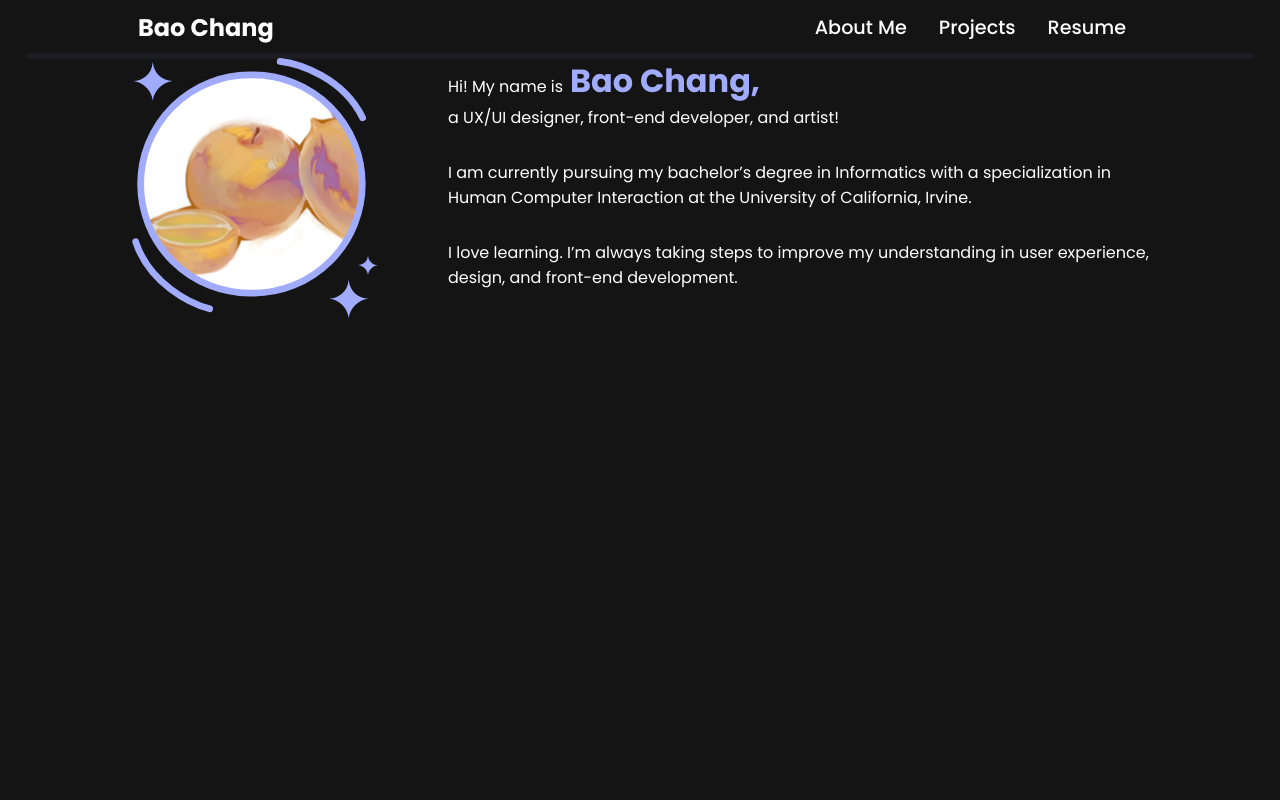
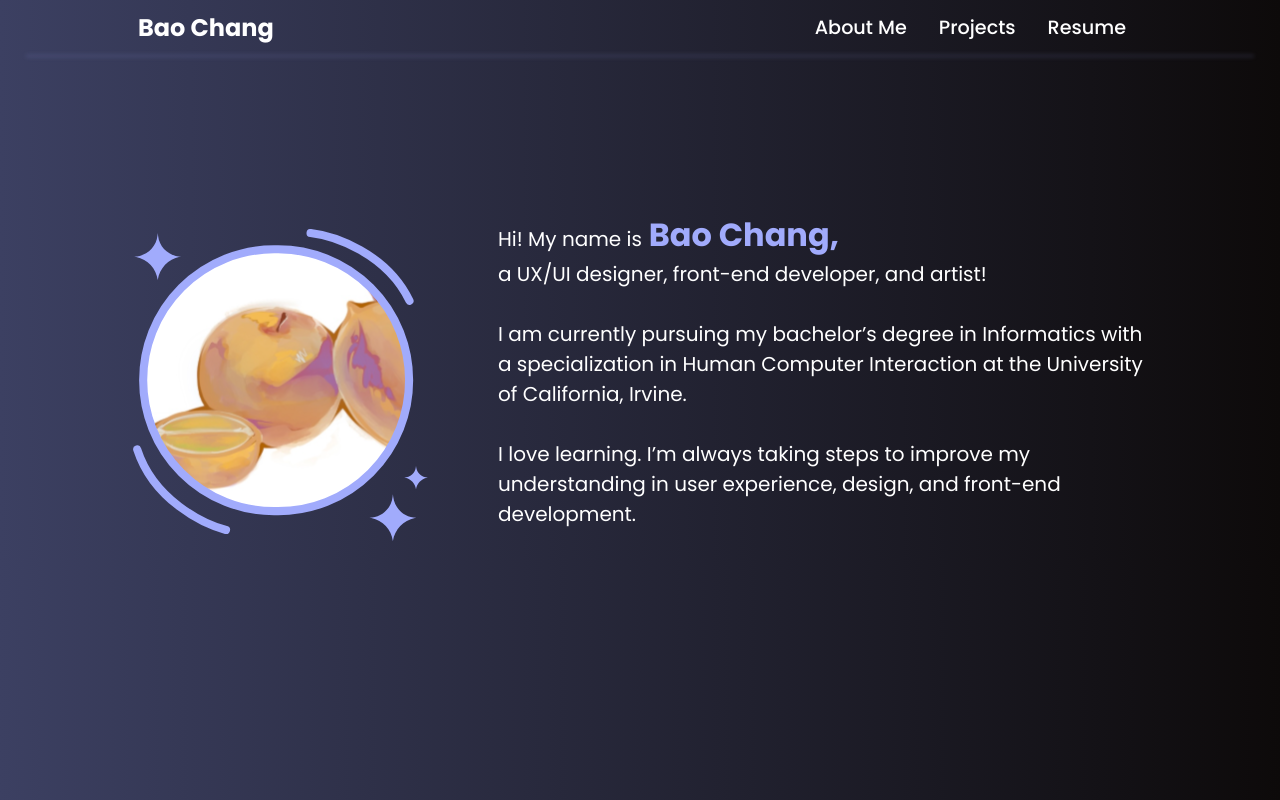
Before and after one commit to baobaoc7/baobaoc7.github.io, a React (Create React App) app: page / in a window 1280 px wide. Built offline with nearby package versions, Linux system fonts and the light colour scheme.

Commit message:
background

```diff
--- a/src/components/NavBar.css
+++ b/src/components/NavBar.css
@@ -31,7 +31,7 @@
         align-items: center;
         width: 100%;
         height: 100vh;
-        background: rgba(255, 255, 255, 0.1);
+        background: rgba(0, 0, 0, 0.5);
         position: absolute;
         top: 0;
         left: -100%;
--- a/src/components/ProjectCard.css
+++ b/src/components/ProjectCard.css
@@ -7,13 +7,10 @@
     text-align: center;
     margin: 10px;
 }
-
-.image{
-    width: 250px;
-    height: 200px;
-}
-
-#basic-menu{
-    /* background-color: rgba(255, 255, 255, 0.1); */
-    color: black;
-}
+.custom-card {
+    background: rgba(13, 10, 10, 0.9); /* matches #0D0A0A */
+    color: white;
+    border: none;
+    box-shadow: 0 4px 12px rgba(60, 64, 98, 0.3);
+    backdrop-filter: blur(4px); /* optional soft glassy effect */
+  }
--- a/src/index.css
+++ b/src/index.css
@@ -5,6 +5,7 @@ body {
   margin-right: 10%;
   -webkit-font-smoothing: antialiased;
   -moz-osx-font-smoothing: grayscale;
+  background: linear-gradient(to right, #3C4062, #0D0A0A) !important;
 }
 
 code {
--- a/src/routes/AboutMe.css
+++ b/src/routes/AboutMe.css
@@ -2,10 +2,15 @@
     display: flex;
     flex-direction: row;
     align-items: center;
+    margin-top: 15%;
 }
 
 .profile-svg{
     margin-right: 70px;
     height: auto;
-    min-width: 250px;
+    min-width: 300px;
 }
+
+p{
+    font-size: 20px;
+}
--- a/src/routes/AboutMe.js
+++ b/src/routes/AboutMe.js
@@ -11,7 +11,7 @@ const AboutMe = () => {
       <div className='aboutmedescription'>
         <Profile className="profile-svg" style={{ width: "250px", height: "auto" }} />
         <div className='aboutmedescriptiontext'>
-          <span style={{ fontSize: '16px' }}>Hi! My name is</span>
+          <span style={{ fontSize: '20px' }}>Hi! My name is</span>
           <h1 style={{ display: 'inline', margin: 0 }}> Bao Chang,</h1>
           <p>a UX/UI designer, front-end developer, and artist!</p>
           <p>
```
